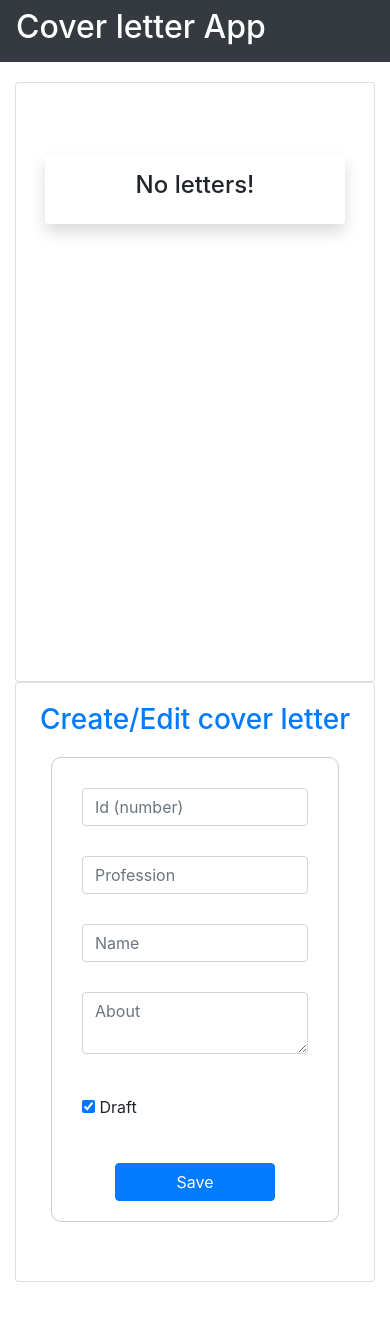
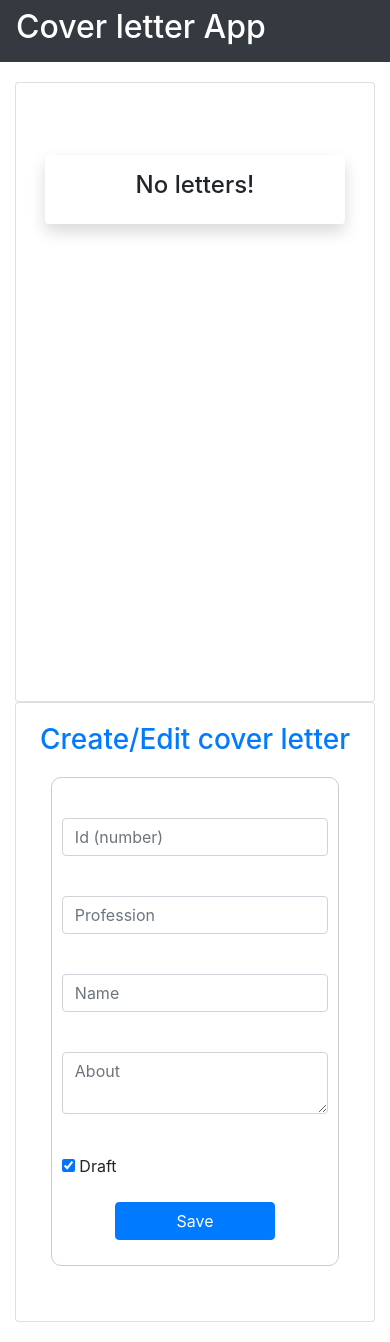
Before and after one commit to IgorNazaryok/CoverLetter, an Angular app: page / in a window 390 px wide. Before the commit the page ends 1302 px from the top, so only its background shows below. Built offline with nearby package versions, Linux system fonts and the light colour scheme.

Commit message:
fix style bug

```diff
--- a/src/app/cover-letter-form/cover-letter-form.component.html
+++ b/src/app/cover-letter-form/cover-letter-form.component.html
@@ -2,7 +2,7 @@
   <h3 class="text-center text-primary">Create/Edit cover letter</h3>
     <form [formGroup]="form" (ngSubmit)="submit()">
 
-      <div class="alert alert-danger" role="alert" *ngIf="message">
+      <div class="error-message text-danger text-center" *ngIf="message">
         {{message}}
       </div>
 
--- a/src/app/cover-letter-form/cover-letter-form.component.scss
+++ b/src/app/cover-letter-form/cover-letter-form.component.scss
@@ -1,4 +1,8 @@
 .btn{
-    margin: 20px;
+    margin: 0 0 25px;
     width: 160px;
     }
+.error-message{
+    margin: 15px 0px -40px;
+    padding: 0;
+}
--- a/src/styles.scss
+++ b/src/styles.scss
@@ -1,17 +1,18 @@
 .card{
-    height: 600px;
+    height: 620px;
 }
 .container-fluid{
     margin: 20px auto;
+
 }
 form{
-    margin: 20px;
+    margin: 5%;
     border: 1px solid #ccc;
     border-radius: 10px;
-    padding: 0px 30px;
+    padding: 0px 5%;
 
-    & input, textarea{
-        margin-top: 30px;
+    & .form-group{
+        margin-top: 40px;
     }
 }
 .noLetters{
@@ -22,3 +23,13 @@ width: 300px;
 .table td, .table th{
     vertical-align:middle
 }
+
+@media (max-width: 991px) {
+    form{
+        margin: 20px;
+        padding: 0px 3%;
+        & .form-group{
+            margin-top: 40px;
+        }
+    }
+}
```
